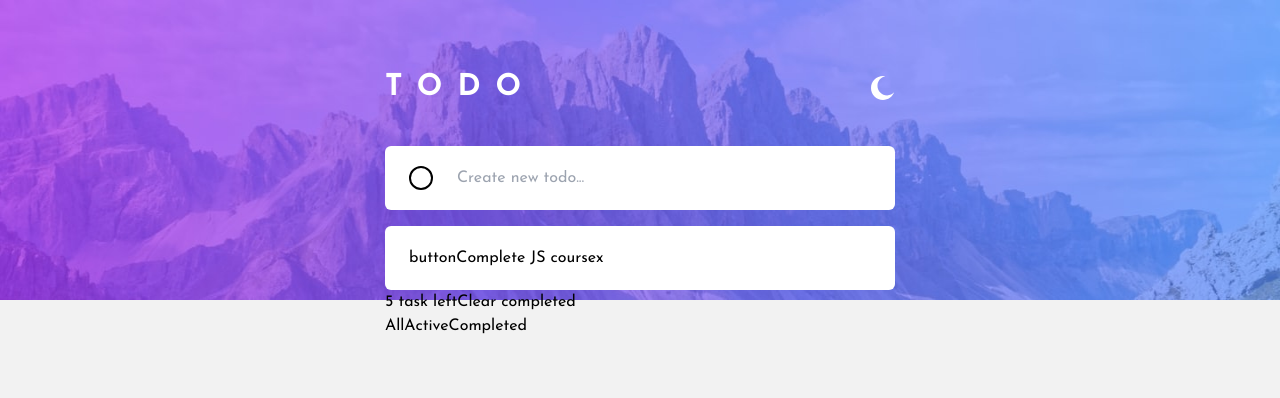
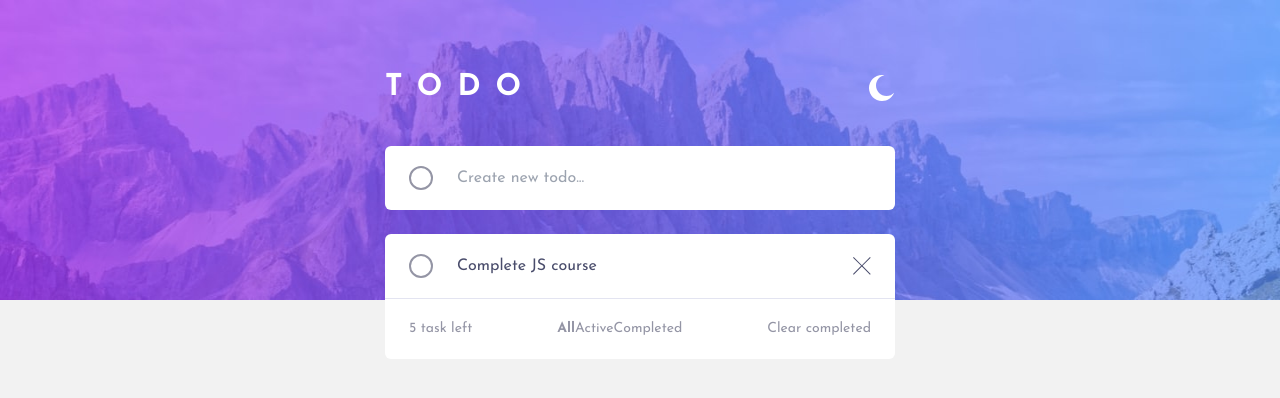
Before and after one commit to webmasterft/FrontEnd-Mentor-React-todo-app, a React (Create React App) app: page / in a window 1280 px wide. Shown: the top 398 px of the page. Built offline with nearby package versions, Linux system fonts and the light colour scheme.

Commit message:
Styling components

```diff
--- a/src/App.js
+++ b/src/App.js
@@ -1,6 +1,6 @@
 import './App.css';
-import moonIcon from './images/icon-moon.svg';
-
+import MoonIcon from './components/icons/MoonIcon.jsx';
+import CrossIcon from './components/icons/CrossIcon';
 function App() {
   return (
     <>
@@ -11,15 +11,11 @@ function App() {
               Todo
             </h1>
             <button className="shrink-0">
-              <img
-                src={moonIcon}
-                alt="Moon Icon"
-                className="w-6 h-6 inline-block"
-              />
+              <MoonIcon />
             </button>
           </div>
-          <form className="mt-[40px] mb-[16px] w-full bg-white rounded-md py-[20px] px-[24px] overflow-hidden flex items-center gap-[24px]">
-            <span className="rounded-full w-[24px] h-[24px] border-2 block shrink-0"></span>
+          <form className="mt-[40px] mb-[24px] w-full bg-white rounded-md py-[20px] px-[24px] overflow-hidden flex items-center gap-[24px]">
+            <span className="rounded-full w-[24px] h-[24px] border-2 block shrink-0 border-gray"></span>
             <input
               className="w-full text-gray outline-none"
               type="text"
@@ -28,21 +24,28 @@ function App() {
           </form>
         </header>
         <main>
-          <article className="flex bg-white rounded-md py-[20px] px-[24px]">
-            <button>button</button>
-            <p>Complete JS course</p>
-            <button>x</button>
-          </article>
-          <section>
-            <span>5 task left</span>
-            <button>Clear completed</button>
-          </section>
+          <div className="rounded-md bg-white [&>article]:py-[20px] [&>article]:px-[24px] [&>article]:gap-[24px] [&>article]:flex [&>article]:border-b-gray3  [&>article]:border-b">
+            <article>
+              <button className="flex-none">
+                <span className="rounded-full w-[24px] h-[24px] border-2 block shrink-0 border-gray"></span>
+              </button>
+              <p className="grow text-purple">Complete JS course</p>
+              <button className="flex-none">
+                <CrossIcon />
+              </button>
+            </article>
+
+            <section className="flex py-[20px] px-[24px] justify-between text-gray text-sm">
+              <span>5 task left</span>
+              <div>
+                <button className="font-bold">All</button>
+                <button>Active</button>
+                <button>Completed</button>
+              </div>
+              <button>Clear completed</button>
+            </section>
+          </div>
         </main>
-        <section>
-          <button>All</button>
-          <button>Active</button>
-          <button>Completed</button>
-        </section>
       </div>
     </>
   );
--- /dev/null
+++ b/src/components/icons/CrossIcon.jsx
@@ -0,0 +1,20 @@
+import React from 'react';
+
+const CrossIcon = ({ fill = '#494C6B', ...props }) => {
+  return (
+    <svg
+      xmlns="http://www.w3.org/2000/svg"
+      width="18"
+      height="18"
+      fill={fill}
+      {...props}
+    >
+      <path
+        fillRule="evenodd"
+        d="M16.97 0l.708.707L9.546 8.84l8.132 8.132-.707.707-8.132-8.132-8.132 8.132L0 16.97l8.132-8.132L0 .707.707 0 8.84 8.132 16.971 0z"
+      />
+    </svg>
+  );
+};
+
+export default CrossIcon;
--- /dev/null
+++ b/src/components/icons/MoonIcon.jsx
@@ -0,0 +1,20 @@
+import React from 'react';
+
+const MoonIcon = ({ fill = '#fff', ...props }) => {
+  return (
+    <svg
+      xmlns="http://www.w3.org/2000/svg"
+      width="26"
+      height="26"
+      fill={fill}
+      {...props}
+    >
+      <path
+        fillRule="evenodd"
+        d="M13 0c.81 0 1.603.074 2.373.216C10.593 1.199 7 5.43 7 10.5 7 16.299 11.701 21 17.5 21c2.996 0 5.7-1.255 7.613-3.268C23.22 22.572 18.51 26 13 26 5.82 26 0 20.18 0 13S5.82 0 13 0z"
+      />
+    </svg>
+  );
+};
+
+export default MoonIcon;
--- a/tailwind.config.js
+++ b/tailwind.config.js
@@ -12,6 +12,9 @@ export default {
       colors: {
         gray: '#9495A5',
         lightGray: '#F2F2F2',
+        gray2: '#979797',
+        gray3: '#E3E4F1',
+        purple: '#494C6B',
       },
     },
   },
```
Also changed, not shown: src/images/icon-cross.svg, 1 other file (tests, documents, lock files or other folders).
